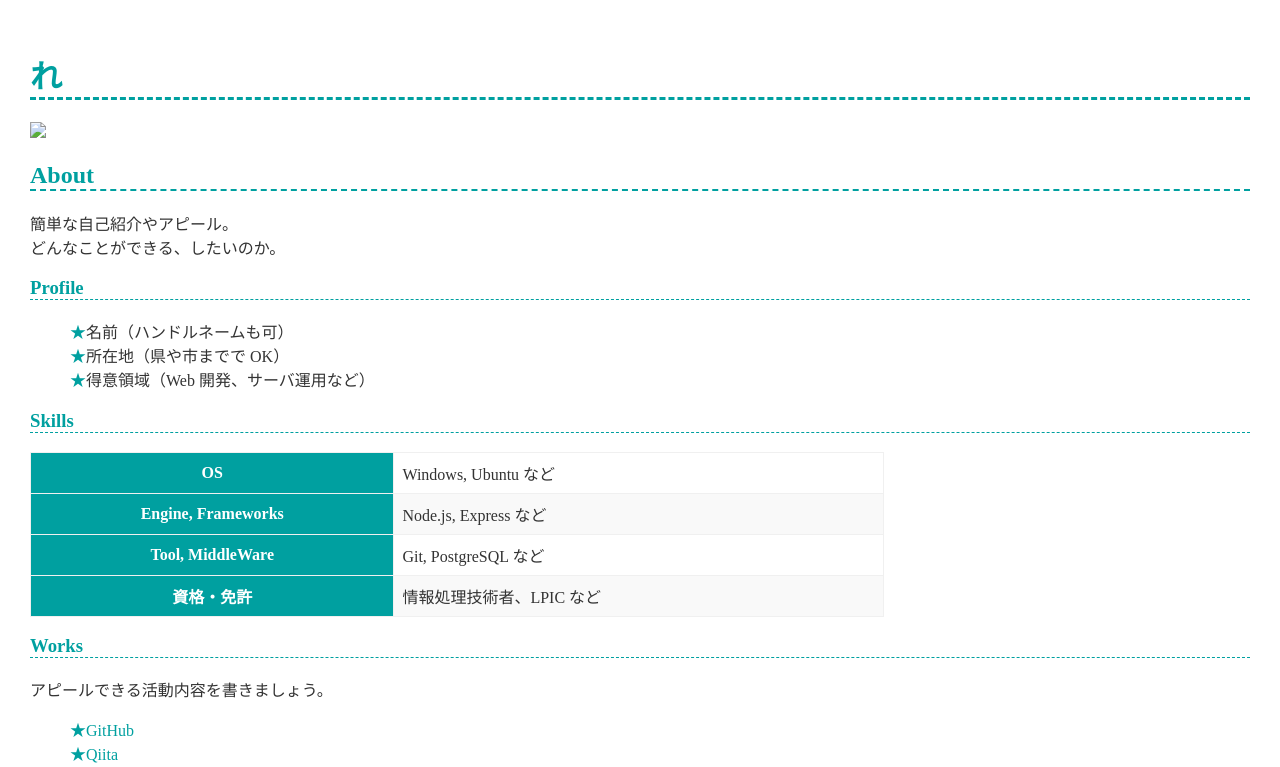
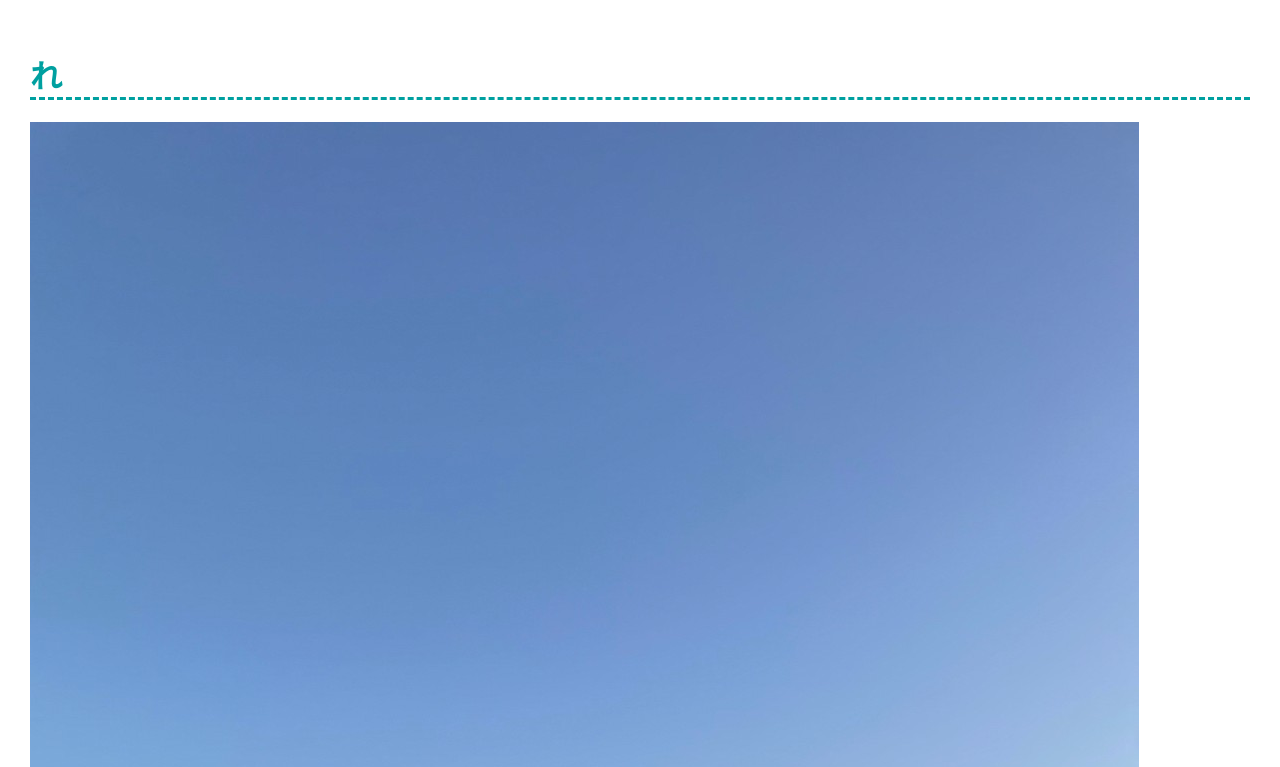
Before and after one commit to iwatahsm/iwatahsm.github.io, a plain HTML site: page index.html in a window 1280 px wide. Shown: the top 767 px of the page. Drawn offline with Linux system fonts and the light colour scheme.

Commit message:
Update index.html

```diff
--- a/index.html
+++ b/index.html
@@ -8,7 +8,7 @@
   </head>
   <body>
     <h1>れ</h1>
-    <img src="line_194143061030053.jsp">
+    <img src="line_194143061030053.jpg">
     <h2>About</h2>
     <p>
       簡単な自己紹介やアピール。<br>
```
